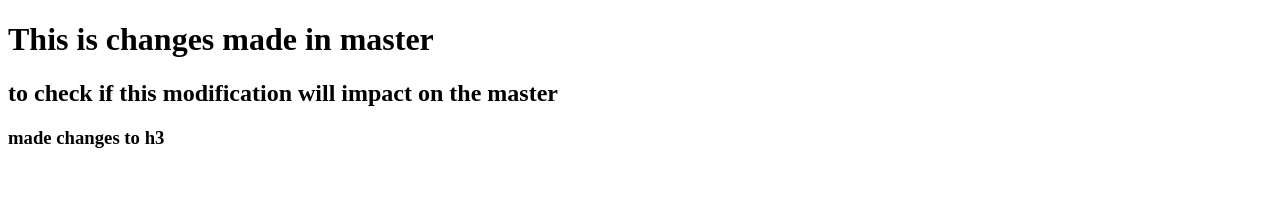
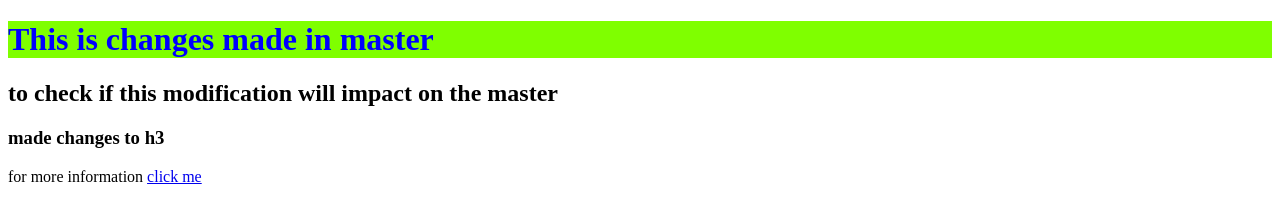
Before and after one commit to KyleSham/Gitlab, a plain HTML site: page index.html in a window 1280 px wide. Drawn offline with Linux system fonts and the light colour scheme.

Commit message:
include link inside

```diff
--- a/index.html
+++ b/index.html
@@ -1,12 +1,19 @@
 <!DOCTYPE html>
 <html>
-   <head> <title>Testing on Github</title></head>
+   <head> <title>Testing on Github</title>
+    <meta charset="UTF-8">
+    <meta name="viewport" content="width=device-width, initial-scale=1.0">
+    <title>Visual Web Design</title>
+    <link rel="stylesheet" href="gitstyle.css">
+</head>
    <body>
     <h1>This is changes made in master</h1>
 
     <h2>to check if this modification will impact on the master</h2>
 
     <h3>made changes to h3</h3>
-   </body>
+
+    <p>for more information <a href="https://github.com"target="_blank">click me</a></p>
+
 
 </html>
```
